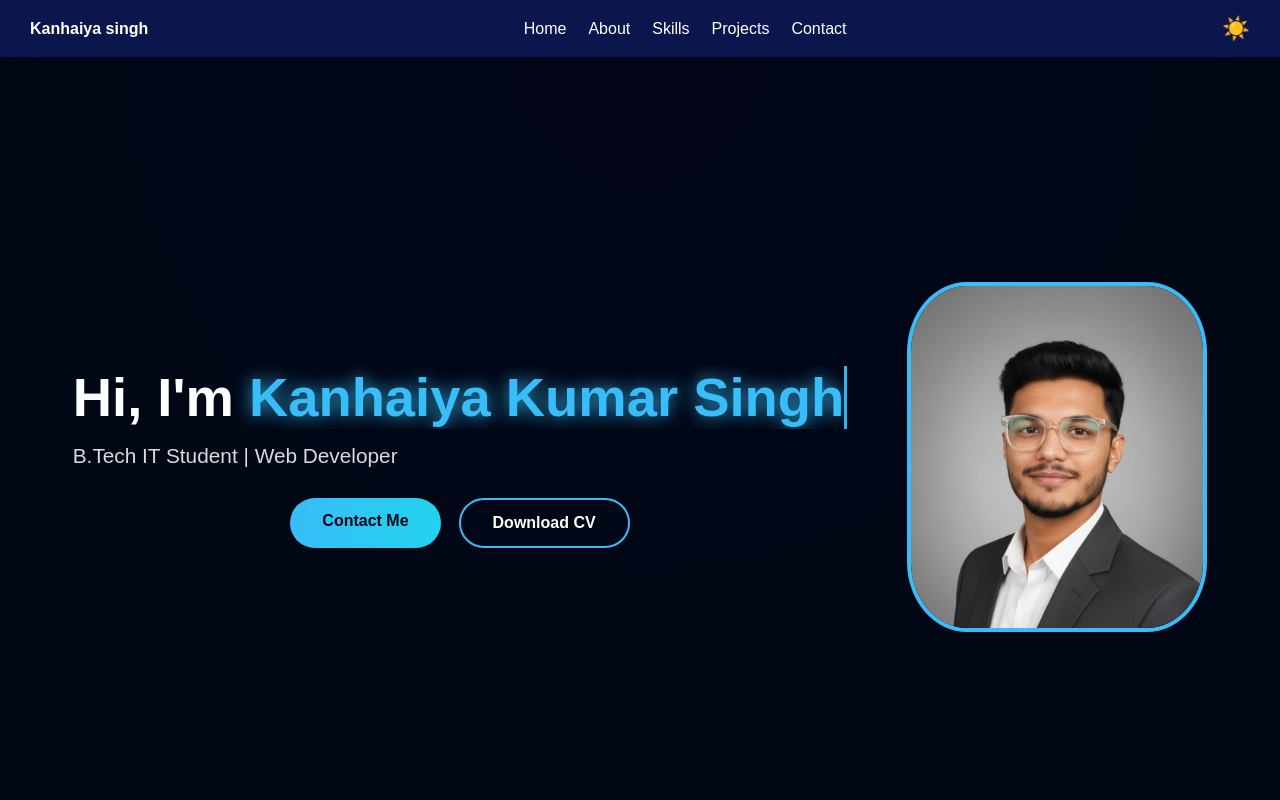
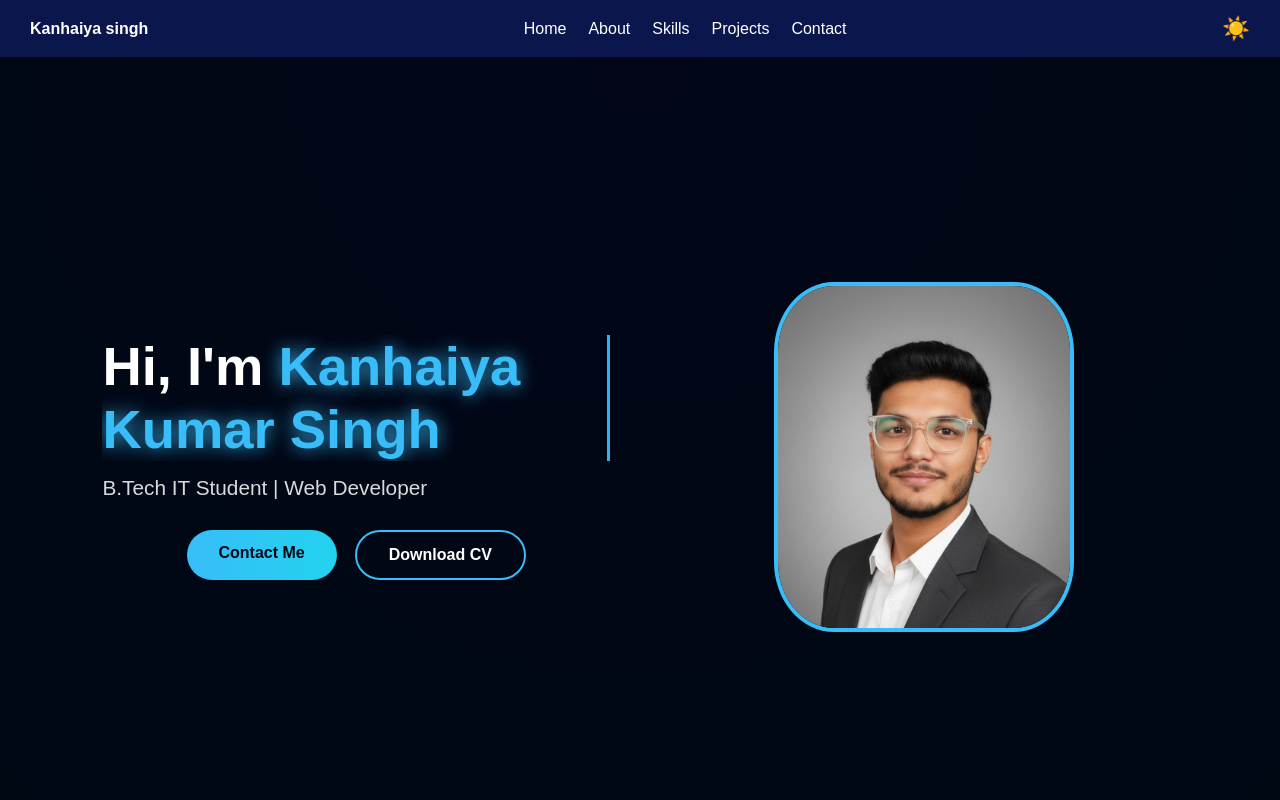
Before and after one commit to KANHAIYASINGH337/portfolio, a React (Create React App) app: page / in a window 1280 px wide. Shown: the top 800 px of the page. Built offline with nearby package versions, Linux system fonts and the light colour scheme.

Commit message:
style:improve typing animation

```diff
--- a/src/App.css
+++ b/src/App.css
@@ -30,7 +30,7 @@ body{font-family:"Poppins",sans-serif}
 .subtitle{font-size:1.3rem;margin:15px 0 30px;opacity:.85}
 
 .typing{
-  white-space:nowrap;overflow:hidden;
+  white-space:normal;overflow:hidden;
   border-right:3px solid #38bdf8;
   animation:typing 3s steps(30),blink .7s infinite
 }
```
